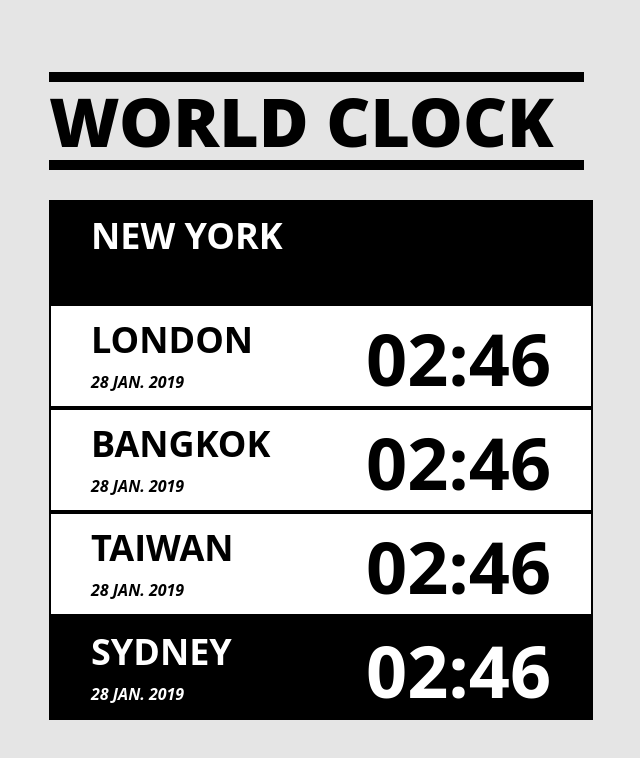
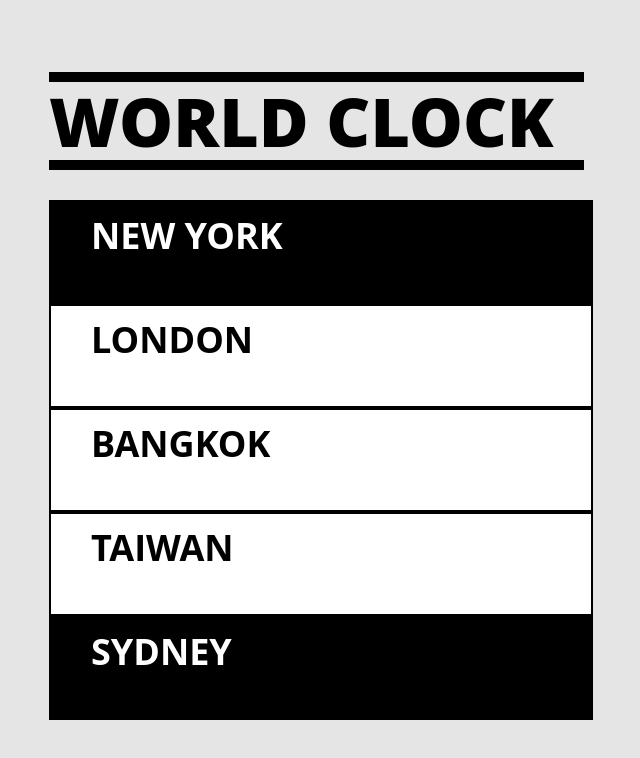
Before and after one commit to YuiiHsu/world-colck, a React (Create React App) app: page / in a window 1280 px wide. Shown: the top 758 px of the page, without its empty margins (324-964 px from the left). Built offline with nearby package versions, Linux system fonts and the light colour scheme.

Commit message:
add uuid4v

```diff
--- a/package.json
+++ b/package.json
@@ -10,6 +10,7 @@
     "react-dom": "^17.0.2",
     "react-scripts": "5.0.0",
     "sass": "^1.49.8",
+    "uuidv4": "^6.2.12",
     "web-vitals": "^2.1.4"
   },
   "scripts": {
--- a/src/App.js
+++ b/src/App.js
@@ -1,56 +1,68 @@
+import { useEffect, useState } from 'react';
 import style from './App.module.scss';
+import { v4 as uuidv4 } from 'uuid';
 
 function App() {
-  let clockList = {
+  const [clockList, setClockList] = useState({
     newYork: {
       city: "NEW YORK",
       timeZone: 'America/New_York',
-      locales: 'en-us',
-      date: '28 JAN. 2019',
-      time: '02:46'
+      date: '',
+      time: ''
     },
     london: {
       city: "LONDON",
-      timeZone: 'Britain/London',
-      locales: 'en-gb',
-      date: '28 JAN. 2019',
-      time: '02:46'
+      timeZone: 'Europe/London',
+      date: '',
+      time: ''
     },
     bangkok: {
       city: "BANGKOK",
-      timeZone: 'Thailand/Bangkok',
-      locales: 'th-TH',
-      date: '28 JAN. 2019',
-      time: '02:46'
+      timeZone: 'Asia/Bangkok',
+      date: '',
+      time: ''
     },
     taiwan: {
       city: "TAIWAN",
-      timeZone: 'America/New_York',
-      locales: 'zh-tw',
-      date: '28 JAN. 2019',
-      time: '02:46'
+      timeZone: 'Asia/Taipei',
+      date: '',
+      time: ''
     },
     sydney: {
       city: "SYDNEY",
       timeZone: 'Australia/Sydney',
-      locales: 'en-au',
-      date: '28 JAN. 2019',
-      time: '02:46'
+      date: '',
+      time: ''
     }
-  }
+  });
 
-  const getUTCDate = () => {
-    const clock = clockList.newYork
-    // 取得當地時間
-    // day/month/year, hour/min/sec AM/PM
-    const date = new Date().toLocaleString(clock.locales, { timeZone: clock.timeZone }).split(',');
-    const dateArray = date[0] ? date[0].split('/') : [];
-    const timeArray = date[1] ? date[1].substring(0, date[1].length - 3).split(':') : [];
-    // 轉成UTC時間
-    const utc = new Date(Date.UTC(dateArray[2], dateArray[0], dateArray[1]));
-    const newTime = Object.values(clockList).find(c => c.city === clock.city);
-    newTime.date = date.date;
-    newTime.time = date.time;
+  const getDate = (clockData) => {
+    const dataList = clockData;
+    const option = {
+      year: "numeric",
+      month: "short",
+      day: "2-digit",
+      hour: "2-digit",
+      minute: "2-digit",
+      timeZone: ''
+    }
+
+    Object.values(dataList).forEach(data => {
+
+      option.timeZone = data.timeZone;
+
+      // 取得當地時間 e.g., Feb 23, 2022, 05:28 AMs
+      const currentDate = new Date().toLocaleString("en-us", option).split(', ');
+      const newData = data;
+      const dateArray = currentDate[0].split(' ');
+      const time = currentDate[2] ? currentDate[2].substring(0, 5) : '';
+
+      data.date = `${dateArray[1]} ${dateArray[0]} ${currentDate[1]}`;
+      data.time = `${time}`;
+      // Object.assign(newClockData, newData);
+    })
+
+    setClockList(dataList);
   }
 
   /**
@@ -63,18 +75,21 @@ function App() {
   }
 
 
+  useEffect(() => {
+    setInterval((() => getDate(clockList)), 1000);
+  }, []);
+
   return (
     <div className={style.App}>
       <div className={style.container}>
         <div className={style.title}>
           WORLD CLOCK
-          {getUTCDate()}
         </div>
         {
           Object.values(clockList)
             .map(clock =>
               <div
-                key={clock.city}
+                key={uuidv4()}
                 className={isBlackBeground(clock)
                   ? style.blackBackground
                   : style.whiteBackground} >
```
Also changed, not shown: 1 other file (tests, documents, lock files or other folders).
